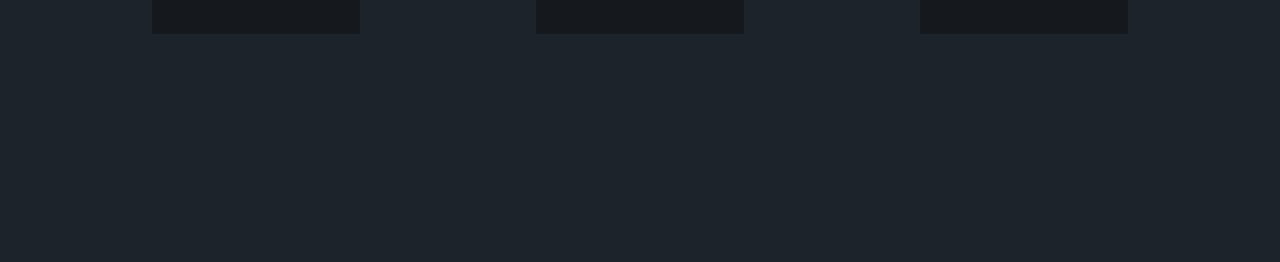
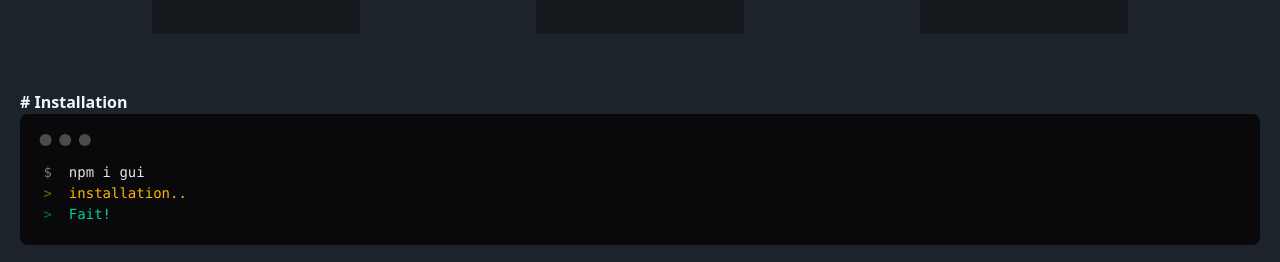
Before and after one commit to branGitfox/GUI, a React (Vite) app: page / in a window 1280 px wide. Shown: the part 739-1001 px from the top of the page. Before the commit the page ends 809 px from the top, so only its background shows below. Built offline with nearby package versions, Linux system fonts and the light colour scheme.

Commit message:
ref: change text installation

```diff
--- a/src/components/Hero.tsx
+++ b/src/components/Hero.tsx
@@ -17,7 +17,6 @@
                             GUI vous simplifie la vie en vous offrants des components pre-style et pour afficher vos stats github en temps reel.
                         </p>
                         <button className="btn btn-primary bg-gradient-to-r from-blue-600 to-violet-600">Commencer</button>
-
                         <button className="btn btn-primary border-2 bg-transparent border-blue-600  mx-2">Utilisation</button>
                     </div>
                 </div>
--- a/src/components/Home.tsx
+++ b/src/components/Home.tsx
@@ -1,6 +1,7 @@
 import React from "react";
 import Hero from "./Hero.tsx";
 import New from "./New.tsx";
+import Usage from "./Usage.tsx";
 
 const Home:React.FC = () => {
     return (
@@ -8,6 +9,7 @@
 
             <Hero/>
             <New/>
+            <Usage/>
         </>
     )
 }
--- /dev/null
+++ b/src/components/Usage.tsx
@@ -0,0 +1,20 @@
+import React from "react";
+
+
+const Usage:React.FC = () => {
+    return (
+        <>
+            <div className="p-5">
+
+                <h2 className=' font-bold'># Installation</h2>
+                <div className="mockup-code w-full">
+                    <pre data-prefix="$"><code>npm i gui</code></pre>
+                    <pre data-prefix=">" className="text-warning"><code>installation..</code></pre>
+                    <pre data-prefix=">" className="text-success"><code>Fait!</code></pre>
+                </div>
+            </div>
+        </>
+    )
+}
+
+export default Usage
```
